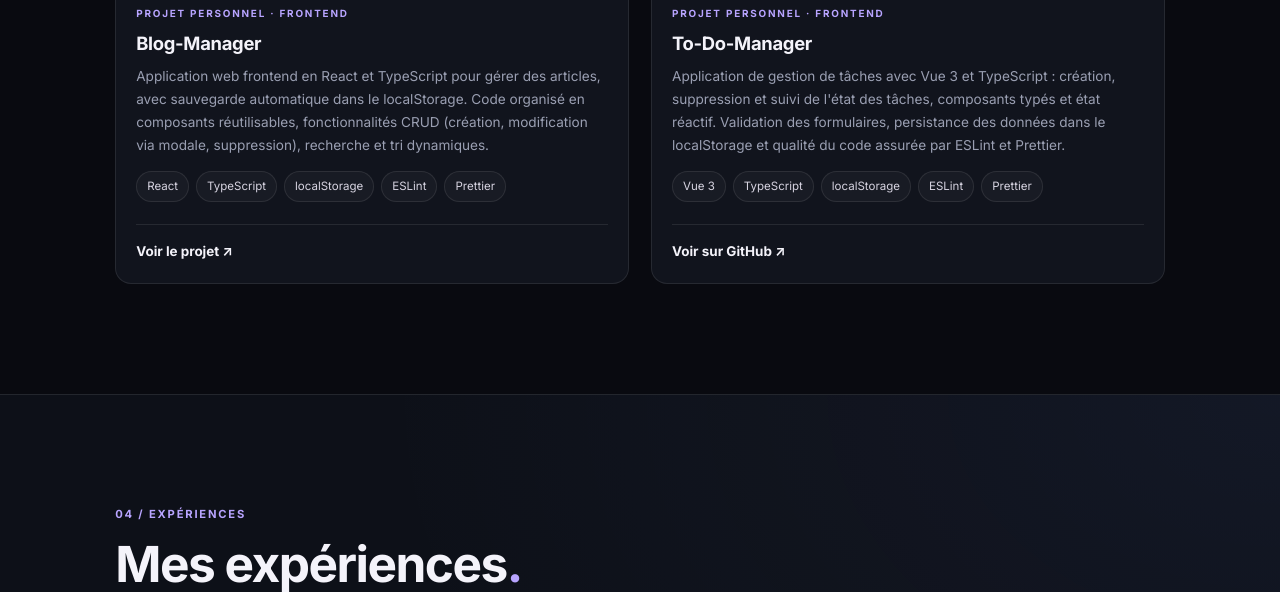
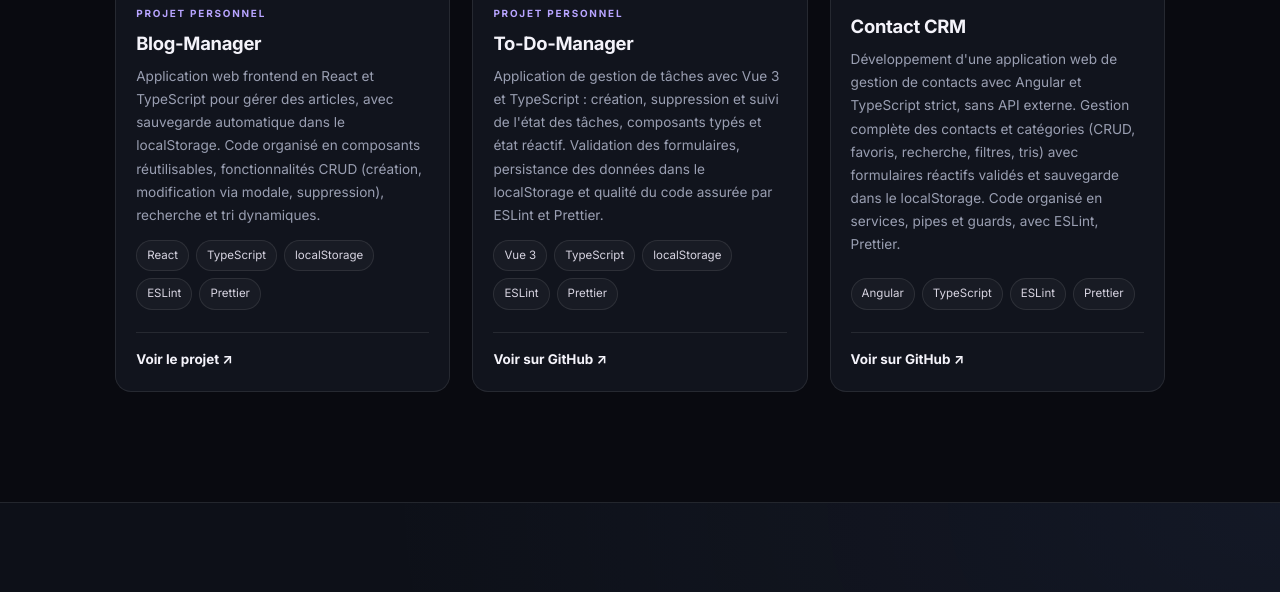
Before and after one commit to amirztn/Mon-Portfolio, a plain HTML site: page index.html in a window 1280 px wide. Shown: the part 2923-3515 px from the top of the page. Drawn offline with Linux system fonts and the light colour scheme.

Commit message:
ajout un projet

```diff
--- a/index.html
+++ b/index.html
@@ -269,7 +269,7 @@
             <img src="images/Blog-Manager.png" alt="Logo du projet Blog-Manager" class="project-logo">
           </div>
 
-          <p class="project-type">PROJET PERSONNEL · FRONTEND</p>
+          <p class="project-type">PROJET PERSONNEL </p>
           <h3>Blog-Manager</h3>
 
           <p class="muted">
@@ -303,7 +303,7 @@
             <strong>✓</strong>
           </div>
 
-          <p class="project-type">PROJET PERSONNEL · FRONTEND</p>
+          <p class="project-type">PROJET PERSONNEL </p>
           <h3>To-Do-Manager</h3>
 
           <p class="muted">
@@ -325,6 +325,37 @@
           <a
             class="project-link"
             href="https://github.com/amirztn/To-Do-Manager"
+            target="_blank"
+            rel="noopener">
+            Voir sur GitHub ↗
+          </a>
+        </article>
+
+      <div class="projects-grid">
+        <article class="project-card">
+          <div class="project-visual visual-pink">
+            <strong>✓</strong>
+          </div>
+
+          <h3>Contact CRM </h3>
+
+          <p class="muted">
+            Développement d'une application web de gestion de contacts avec Angular et TypeScript strict, sans API externe.
+            Gestion complète des contacts et catégories (CRUD, favoris, recherche, filtres, tris)
+            avec formulaires réactifs validés et sauvegarde dans le localStorage.
+            Code organisé en services, pipes et guards, avec ESLint, Prettier.
+          </p>
+
+          <div class="tags">
+            <span>Angular</span>
+            <span>TypeScript</span>
+            <span>ESLint</span>
+            <span>Prettier</span>
+          </div>
+
+          <a
+            class="project-link"
+            href="https://github.com/amirztn/Contact-CRM"
             target="_blank"
             rel="noopener">
             Voir sur GitHub ↗
```
